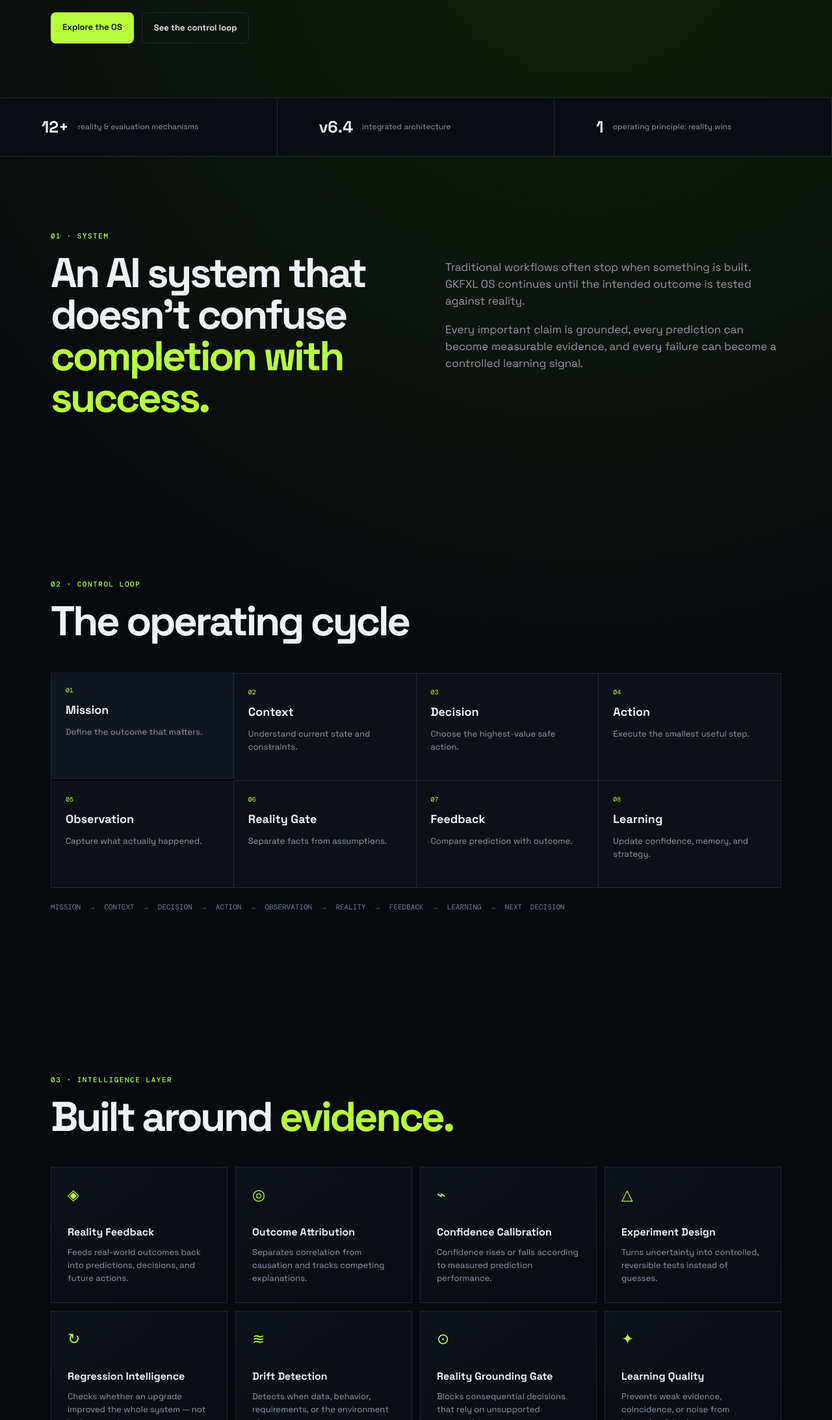
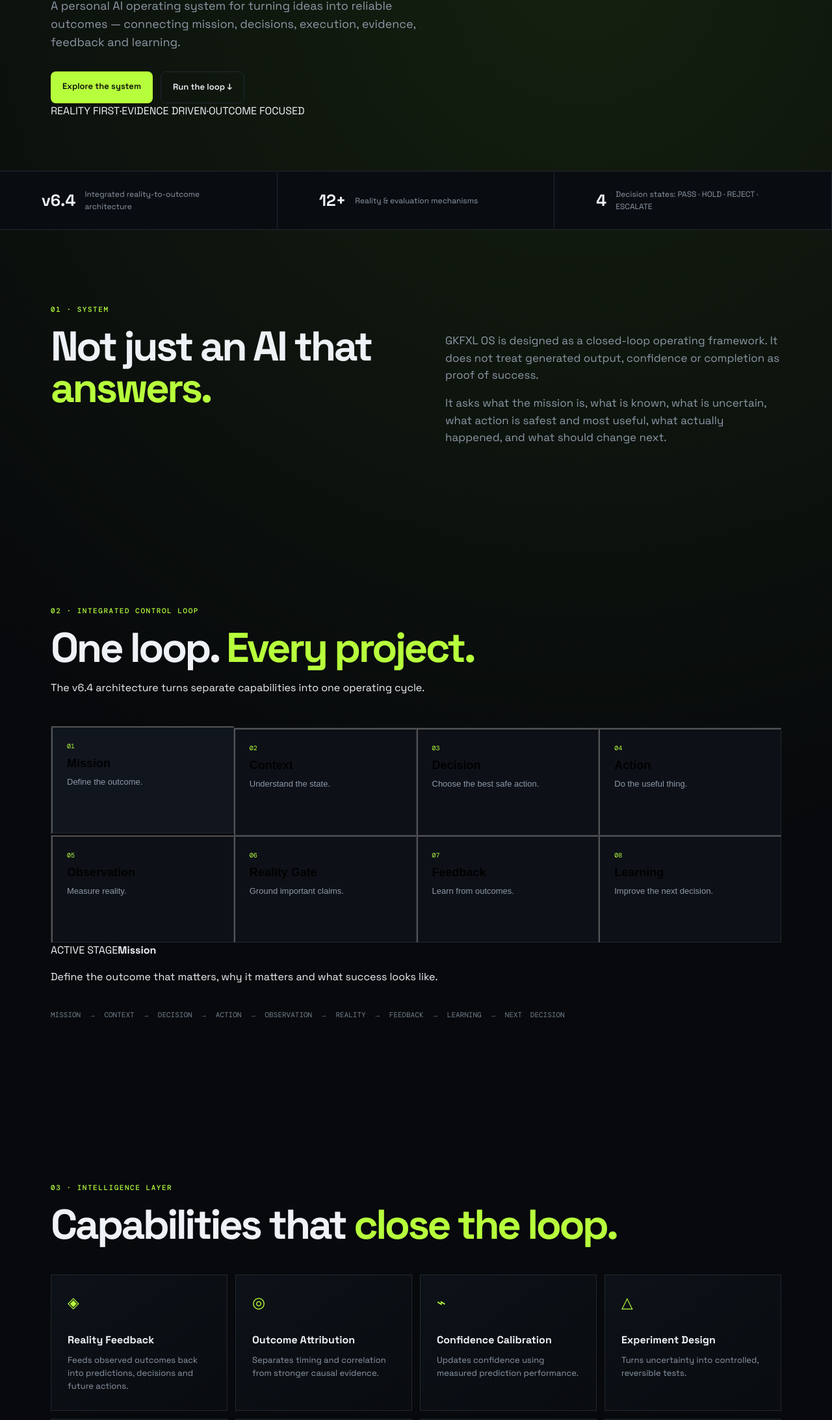
Before and after one commit to gokulmaniraj2008-collab/GKFXL-OS, a plain HTML site: page website/index.html in a window 1280 px wide. Shown: the part 614-2800 px from the top of the page at 65% size. Drawn offline with nearby package versions, Linux system fonts and the light colour scheme.

Commit message:
Upgrade GKFXL OS website experience

```diff
--- a/website/index.html
+++ b/website/index.html
@@ -3,83 +3,112 @@
 <head>
   <meta charset="UTF-8" />
   <meta name="viewport" content="width=device-width, initial-scale=1.0" />
-  <meta name="description" content="GKFXL OS — a personal AI operating framework for turning ideas into reliable, testable outcomes." />
-  <title>GKFXL OS — Reality-Driven AI Operating System</title>
+  <meta name="description" content="GKFXL OS v6.4 — a reality-driven AI operating system built around evidence, outcomes, learning and safe decisions." />
+  <meta name="theme-color" content="#07100b" />
+  <title>GKFXL OS v6.4 — Reality-Driven AI Operating System</title>
+  <link rel="preconnect" href="https://fonts.googleapis.com" />
+  <link rel="preconnect" href="https://fonts.gstatic.com" crossorigin />
+  <link href="https://fonts.googleapis.com/css2?family=DM+Mono:wght@400;500&family=Space+Grotesk:wght@400;500;600;700&display=swap" rel="stylesheet" />
   <link rel="stylesheet" href="./styles.css" />
 </head>
 <body>
+  <div class="progress" id="progress"></div>
   <header class="nav">
-    <a class="brand" href="#top"><span class="brand-mark">G</span><span>GKFXL <b>OS</b></span></a>
-    <nav>
-      <a href="#system">System</a><a href="#modules">Modules</a><a href="#loop">Loop</a><a href="#versions">Evolution</a>
+    <a class="brand" href="#top" aria-label="GKFXL OS home"><span class="brand-mark">G</span><span>GKFXL <b>OS</b></span></a>
+    <nav aria-label="Primary navigation">
+      <a href="#system">System</a><a href="#loop">Loop</a><a href="#modules">Modules</a><a href="#evidence">Evidence</a><a href="#evolution">Evolution</a>
     </nav>
     <a class="nav-cta" href="https://github.com/gokulmaniraj2008-collab/GKFXL-OS" target="_blank" rel="noreferrer">GitHub ↗</a>
   </header>
 
   <main id="top">
-    <section class="hero">
+    <section class="hero shell">
       <div class="hero-copy">
-        <div class="eyebrow"><span class="pulse"></span> CURRENT SYSTEM · v6.4</div>
-        <h1>Think. Act.<br /><em>Measure reality.</em></h1>
-        <p class="lead">GKFXL OS is a personal AI operating framework that turns ideas into reliable, testable outcomes — with reality, evidence, and learning at the center.</p>
-        <div class="actions"><a class="button primary" href="#system">Explore the OS</a><a class="button secondary" href="#loop">See the control loop</a></div>
+        <div class="eyebrow"><span class="pulse"></span> GKFXL OS · CURRENT v6.4</div>
+        <h1>Think.<br />Act.<br /><em>Measure reality.</em></h1>
+        <p class="lead">A personal AI operating system for turning ideas into reliable outcomes — connecting mission, decisions, execution, evidence, feedback and learning.</p>
+        <div class="actions"><a class="button primary" href="#system">Explore the system</a><a class="button secondary" href="#loop">Run the loop ↓</a></div>
+        <div class="hero-meta"><span>REALITY FIRST</span><span>·</span><span>EVIDENCE DRIVEN</span><span>·</span><span>OUTCOME FOCUSED</span></div>
       </div>
-      <div class="hero-visual">
-        <div class="orbit orbit-a"></div><div class="orbit orbit-b"></div>
-        <div class="core-node"><span>GK</span><small>v6.4</small></div>
-        <div class="node n1">REALITY</div><div class="node n2">DECISION</div><div class="node n3">LEARNING</div><div class="node n4">OUTCOME</div>
+      <div class="system-map" aria-label="GKFXL OS system map">
+        <div class="map-ring ring-1"></div><div class="map-ring ring-2"></div><div class="map-ring ring-3"></div>
+        <div class="map-core"><span>GKFXL</span><small>OS / v6.4</small></div>
+        <div class="map-node node-a">MISSION</div><div class="map-node node-b">DECISION</div><div class="map-node node-c">REALITY</div><div class="map-node node-d">LEARNING</div>
+        <div class="map-line line-a"></div><div class="map-line line-b"></div><div class="map-line line-c"></div><div class="map-line line-d"></div>
       </div>
     </section>
 
-    <section class="signal-strip"><div><strong>12+</strong><span>reality & evaluation mechanisms</span></div><div><strong>v6.4</strong><span>integrated architecture</span></div><div><strong>1</strong><span>operating principle: reality wins</span></div></section>
-
-    <section id="system" class="section split">
-      <div><div class="section-tag">01 · SYSTEM</div><h2>An AI system that doesn't confuse <span>completion with success.</span></h2></div>
-      <div class="copy"><p>Traditional workflows often stop when something is built. GKFXL OS continues until the intended outcome is tested against reality.</p><p>Every important claim is grounded, every prediction can become measurable evidence, and every failure can become a controlled learning signal.</p></div>
+    <section class="signal-strip">
+      <div><strong>v6.4</strong><span>Integrated reality-to-outcome architecture</span></div>
+      <div><strong>12+</strong><span>Reality & evaluation mechanisms</span></div>
+      <div><strong>4</strong><span>Decision states: PASS · HOLD · REJECT · ESCALATE</span></div>
     </section>
 
-    <section id="loop" class="section loop-section">
-      <div class="section-tag">02 · CONTROL LOOP</div><h2>The operating cycle</h2>
+    <section id="system" class="section shell split">
+      <div><div class="section-tag">01 · SYSTEM</div><h2>Not just an AI that <span>answers.</span></h2></div>
+      <div class="copy"><p>GKFXL OS is designed as a closed-loop operating framework. It does not treat generated output, confidence or completion as proof of success.</p><p>It asks what the mission is, what is known, what is uncertain, what action is safest and most useful, what actually happened, and what should change next.</p></div>
+    </section>
+
+    <section id="loop" class="section shell loop-section">
+      <div class="section-tag">02 · INTEGRATED CONTROL LOOP</div>
+      <h2>One loop. <span>Every project.</span></h2>
+      <p class="section-intro">The v6.4 architecture turns separate capabilities into one operating cycle.</p>
       <div class="loop-grid">
-        <div class="loop-card active"><b>01</b><strong>Mission</strong><span>Define the outcome that matters.</span></div>
-        <div class="loop-card"><b>02</b><strong>Context</strong><span>Understand current state and constraints.</span></div>
-        <div class="loop-card"><b>03</b><strong>Decision</strong><span>Choose the highest-value safe action.</span></div>
-        <div class="loop-card"><b>04</b><strong>Action</strong><span>Execute the smallest useful step.</span></div>
-        <div class="loop-card"><b>05</b><strong>Observation</strong><span>Capture what actually happened.</span></div>
-        <div class="loop-card"><b>06</b><strong>Reality Gate</strong><span>Separate facts from assumptions.</span></div>
-        <div class="loop-card"><b>07</b><strong>Feedback</strong><span>Compare prediction with outcome.</span></div>
-        <div class="loop-card"><b>08</b><strong>Learning</strong><span>Update confidence, memory, and strategy.</span></div>
+        <button class="loop-card active" data-title="Mission" data-copy="Define the outcome that matters, why it matters and what success looks like."><b>01</b><strong>Mission</strong><span>Define the outcome.</span></button>
+        <button class="loop-card" data-title="Context" data-copy="Build the minimum accurate context: current state, history, constraints, dependencies and uncertainty."><b>02</b><strong>Context</strong><span>Understand the state.</span></button>
+        <button class="loop-card" data-title="Decision" data-copy="Compare options using evidence, risk, reversibility, effort, dependencies and expected learning value."><b>03</b><strong>Decision</strong><span>Choose the best safe action.</span></button>
+        <button class="loop-card" data-title="Action" data-copy="Execute the smallest useful step that advances the mission without unnecessary blast radius."><b>04</b><strong>Action</strong><span>Do the useful thing.</span></button>
+        <button class="loop-card" data-title="Observation" data-copy="Capture what actually happened instead of relying on intention, assumptions or appearance."><b>05</b><strong>Observation</strong><span>Measure reality.</span></button>
+        <button class="loop-card" data-title="Reality Gate" data-copy="Classify claims as observed, supported, inferred, assumed or unknown before consequential decisions move forward."><b>06</b><strong>Reality Gate</strong><span>Ground important claims.</span></button>
+        <button class="loop-card" data-title="Feedback" data-copy="Compare prediction with outcome, measure error and investigate competing explanations."><b>07</b><strong>Feedback</strong><span>Learn from outcomes.</span></button>
+        <button class="loop-card" data-title="Learning" data-copy="Update calibration, memory, benchmarks and strategy only when evidence quality is sufficient."><b>08</b><strong>Learning</strong><span>Improve the next decision.</span></button>
       </div>
+      <div class="loop-detail" id="loopDetail"><div><span class="detail-label">ACTIVE STAGE</span><strong id="detailTitle">Mission</strong></div><p id="detailCopy">Define the outcome that matters, why it matters and what success looks like.</p></div>
       <div class="loop-line">MISSION → CONTEXT → DECISION → ACTION → OBSERVATION → REALITY → FEEDBACK → LEARNING → NEXT DECISION</div>
     </section>
 
-    <section id="modules" class="section">
-      <div class="section-tag">03 · INTELLIGENCE LAYER</div><h2>Built around <span>evidence.</span></h2>
+    <section id="modules" class="section shell">
+      <div class="section-tag">03 · INTELLIGENCE LAYER</div><h2>Capabilities that <span>close the loop.</span></h2>
       <div class="module-grid">
-        <article><i>◈</i><h3>Reality Feedback</h3><p>Feeds real-world outcomes back into predictions, decisions, and future actions.</p></article>
-        <article><i>◎</i><h3>Outcome Attribution</h3><p>Separates correlation from causation and tracks competing explanations.</p></article>
-        <article><i>⌁</i><h3>Confidence Calibration</h3><p>Confidence rises or falls according to measured prediction performance.</p></article>
-        <article><i>△</i><h3>Experiment Design</h3><p>Turns uncertainty into controlled, reversible tests instead of guesses.</p></article>
-        <article><i>↻</i><h3>Regression Intelligence</h3><p>Checks whether an upgrade improved the whole system — not just one part.</p></article>
-        <article><i>≋</i><h3>Drift Detection</h3><p>Detects when data, behavior, requirements, or the environment changes.</p></article>
-        <article><i>⊙</i><h3>Reality Grounding Gate</h3><p>Blocks consequential decisions that rely on unsupported assumptions.</p></article>
-        <article><i>✦</i><h3>Learning Quality</h3><p>Prevents weak evidence, coincidence, or noise from becoming false lessons.</p></article>
+        <article><i>◈</i><h3>Reality Feedback</h3><p>Feeds observed outcomes back into predictions, decisions and future actions.</p></article>
+        <article><i>◎</i><h3>Outcome Attribution</h3><p>Separates timing and correlation from stronger causal evidence.</p></article>
+        <article><i>⌁</i><h3>Confidence Calibration</h3><p>Updates confidence using measured prediction performance.</p></article>
+        <article><i>△</i><h3>Experiment Design</h3><p>Turns uncertainty into controlled, reversible tests.</p></article>
+        <article><i>↻</i><h3>Regression Intelligence</h3><p>Checks whether an upgrade improved the whole system.</p></article>
+        <article><i>≋</i><h3>Drift Detection</h3><p>Detects changes in data, behavior, requirements and environment.</p></article>
+        <article><i>⊙</i><h3>Reality Grounding Gate</h3><p>Holds consequential decisions built on unsupported assumptions.</p></article>
+        <article><i>✦</i><h3>Learning Quality</h3><p>Stops noise and coincidence from becoming false lessons.</p></article>
       </div>
     </section>
 
-    <section class="reality-card"><div class="reality-icon">✓</div><div><div class="section-tag">REALITY PRINCIPLE</div><h2>Reality outranks intention.</h2><p>Built ≠ Working · Working ≠ Verified · Verified ≠ Successful</p></div><div class="gate"><span>GROUNDING GATE</span><strong>PASS</strong></div></section>
+    <section id="evidence" class="section shell evidence-section">
+      <div class="section-tag">04 · EVIDENCE CONTRACT</div>
+      <div class="evidence-grid">
+        <div><h2>Every important claim gets a <span>state.</span></h2><p class="section-intro">GKFXL OS makes uncertainty visible instead of hiding it behind confident language.</p></div>
+        <div class="evidence-list">
+          <div class="evidence-row"><b>OBSERVED</b><span>Directly measured or witnessed.</span><em>01</em></div>
+          <div class="evidence-row"><b>SUPPORTED</b><span>Backed by reliable evidence.</span><em>02</em></div>
+          <div class="evidence-row"><b>INFERRED</b><span>Reasonable conclusion, not direct fact.</span><em>03</em></div>
+          <div class="evidence-row"><b>ASSUMED</b><span>Useful working belief awaiting verification.</span><em>04</em></div>
+          <div class="evidence-row"><b>UNKNOWN</b><span>Not enough evidence to responsibly claim.</span><em>05</em></div>
+        </div>
+      </div>
+      <div class="decision-gate"><div><span>REALITY GROUNDING GATE</span><strong>PASS / HOLD / REJECT / ESCALATE</strong></div><p>No important decision gets to pretend an assumption is a fact.</p></div>
+    </section>
 
-    <section id="versions" class="section versions">
-      <div class="section-tag">04 · EVOLUTION</div><h2>From reasoning framework to <span>learning system.</span></h2>
+    <section class="reality-card shell"><div class="reality-icon">✓</div><div><div class="section-tag">REALITY PRINCIPLE</div><h2>Reality outranks intention.</h2><p>Built ≠ Working · Working ≠ Verified · Verified ≠ Successful</p></div><div class="gate"><span>OPERATING RULE</span><strong>REALITY WINS</strong></div></section>
+
+    <section id="evolution" class="section shell versions">
+      <div class="section-tag">05 · EVOLUTION</div><h2>From reasoning framework to <span>learning system.</span></h2>
       <div class="timeline">
-        <div><b>v1</b><strong>Reasoning</strong><p>Initial AI reasoning and decision framework.</p></div>
-        <div><b>v2.0</b><strong>Operating System</strong><p>Mission, context, reality checks, guardians, execution, recovery, health scoring.</p></div>
-        <div><b>v6.2</b><strong>Integrated Core</strong><p>Mature operating framework with preserved history and cross-cutting controls.</p></div>
-        <div class="current"><b>v6.4</b><strong>Reality-to-Outcome</strong><p>Integrated feedback, attribution, calibration, drift, learning quality, memory, and upgrade gates.</p></div>
+        <div><b>v1</b><strong>Reasoning Framework</strong><p>Initial AI reasoning and decision principles.</p></div>
+        <div><b>v2.0</b><strong>Operating System</strong><p>Mission, context, reality checks, guardians, execution, recovery and health scoring.</p></div>
+        <div><b>v6.2</b><strong>Integrated Core</strong><p>Cross-cutting controls and preserved evolution history.</p></div>
+        <div class="current"><b>v6.4</b><strong>Reality-to-Outcome Architecture</strong><p>Feedback, attribution, calibration, regression, drift, learning quality, memory and benchmarking work as one closed loop.</p></div>
       </div>
     </section>
 
-    <section class="final-cta"><div class="section-tag">THE RULE</div><h2>Don't just make the AI smarter.<br /><span>Make its decisions more real.</span></h2><a class="button primary" href="https://github.com/gokulmaniraj2008-collab/GKFXL-OS" target="_blank" rel="noreferrer">View specification on GitHub ↗</a></section>
+    <section class="final-cta"><div class="section-tag">THE RULE</div><h2>Don't just make AI smarter.<br /><span>Make its decisions more real.</span></h2><div class="actions center"><a class="button primary" href="https://github.com/gokulmaniraj2008-collab/GKFXL-OS" target="_blank" rel="noreferrer">View the specification ↗</a><a class="button secondary" href="#top">Back to top ↑</a></div></section>
   </main>
   <footer><span>GKFXL OS · v6.4</span><span>Reality · Evidence · Outcome · Learning</span></footer>
   <script src="./app.js"></script>
```
